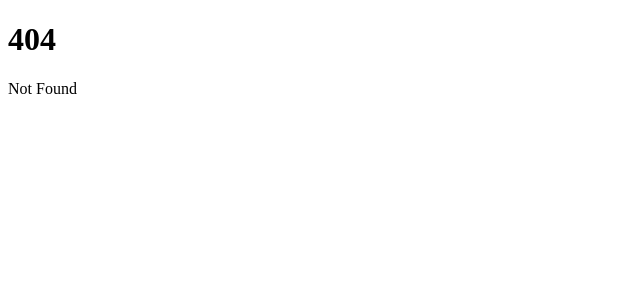
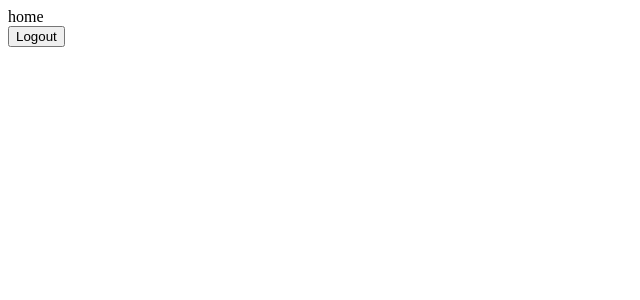
Before and after one commit to Gylmynnn/Authentication, a SvelteKit app in the folder website/: page /homepage in a window 1280 px wide. Before the commit this address had no page. Shown: the top 300 px of the page, without its empty margins (0-640 px from the left). Built offline with nearby package versions, Linux system fonts and the light colour scheme.

Commit message:
feat : homepage

```diff
--- /dev/null
+++ b/website/src/routes/homepage/+page.svelte
@@ -0,0 +1,8 @@
+<script lang="ts">
+    import { enhance } from "$app/forms";
+</script>
+
+<span>home</span>
+<form action="?/logout" method="POST" use:enhance>
+    <button type="submit" name="logout">Logout</button>
+</form>
```
